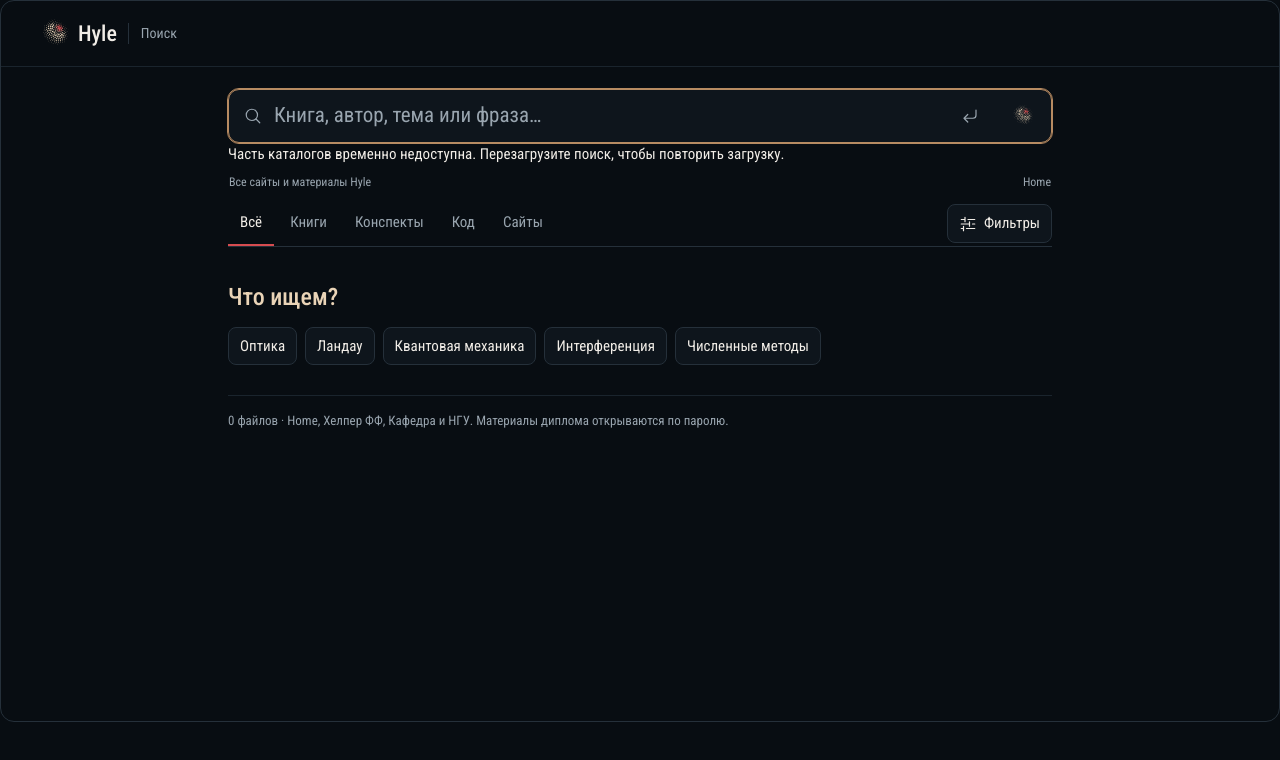
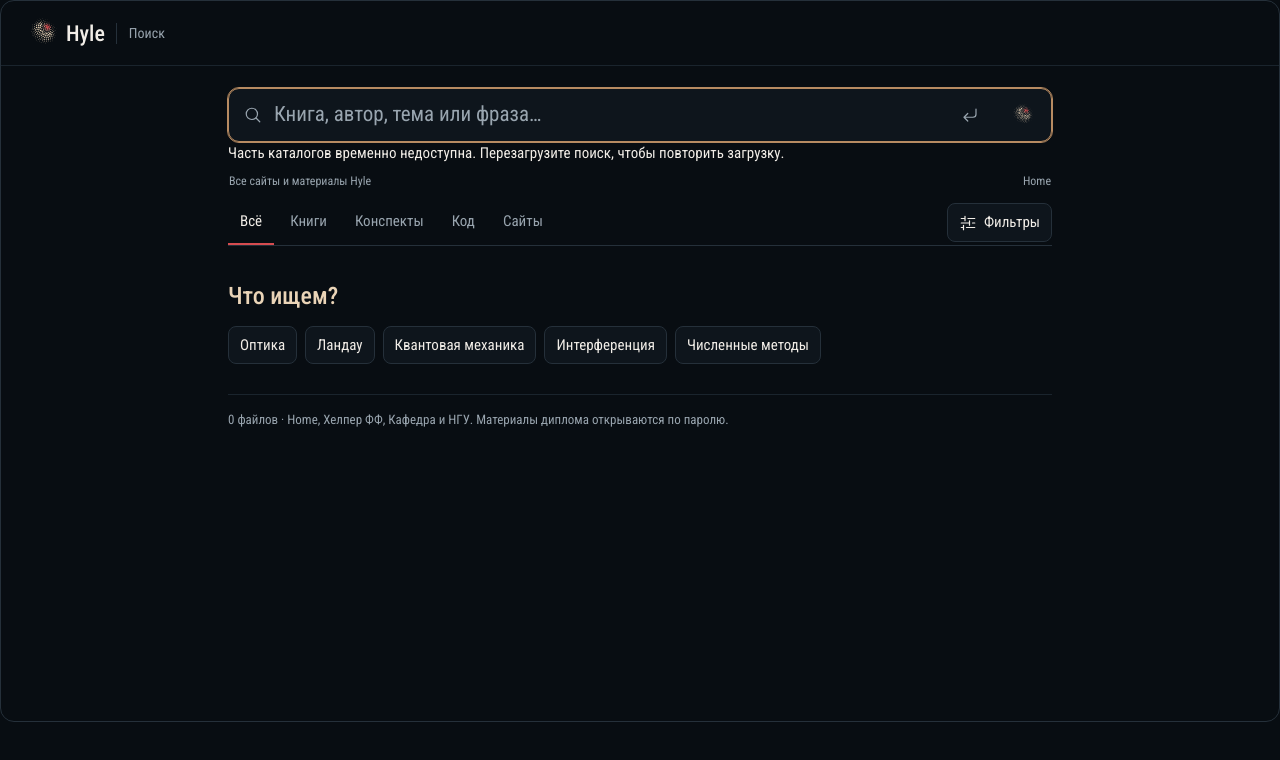
Before and after one commit to BelovVlad/belovvlad.github.io, a website with bundled scripts: page search/index.html in a window 1280 px wide. Built offline with nearby package versions, Linux system fonts and the light colour scheme; no server answers.

```diff
--- a/search/styles.css
+++ b/search/styles.css
@@ -48,6 +48,8 @@
 #hyle-next .search-app .icon-button { display: inline-grid; place-items: center; width: 36px; padding: 0; }
 #hyle-next .search-app .topbar { display: flex; gap: 12px; align-items: center; justify-content: space-between; min-height: 65px; padding: 8px 25px; border-bottom: 1px solid var(--subtle-line); }
 #hyle-next .search-app .brand { display: flex; align-items: center; gap: 8px; font-size: 22px; font-weight: 500; }
+#hyle-next .search-app .topbar .brand { padding: 0; border: 0; min-height: 44px; cursor: pointer; background: transparent; }
+#hyle-next .search-app .topbar .brand:hover { background: transparent; opacity: .85; }
 #hyle-next .search-app .brand img { width: 32px; height: 32px; }
 #hyle-next .search-app .brand small { color: var(--muted); font-size: 14px; font-weight: 400; border-left: 1px solid var(--line); padding-left: 12px; margin-left: 3px; }
 #hyle-next .search-app .top-actions { display: flex; align-items: center; gap: 5px; }
```
